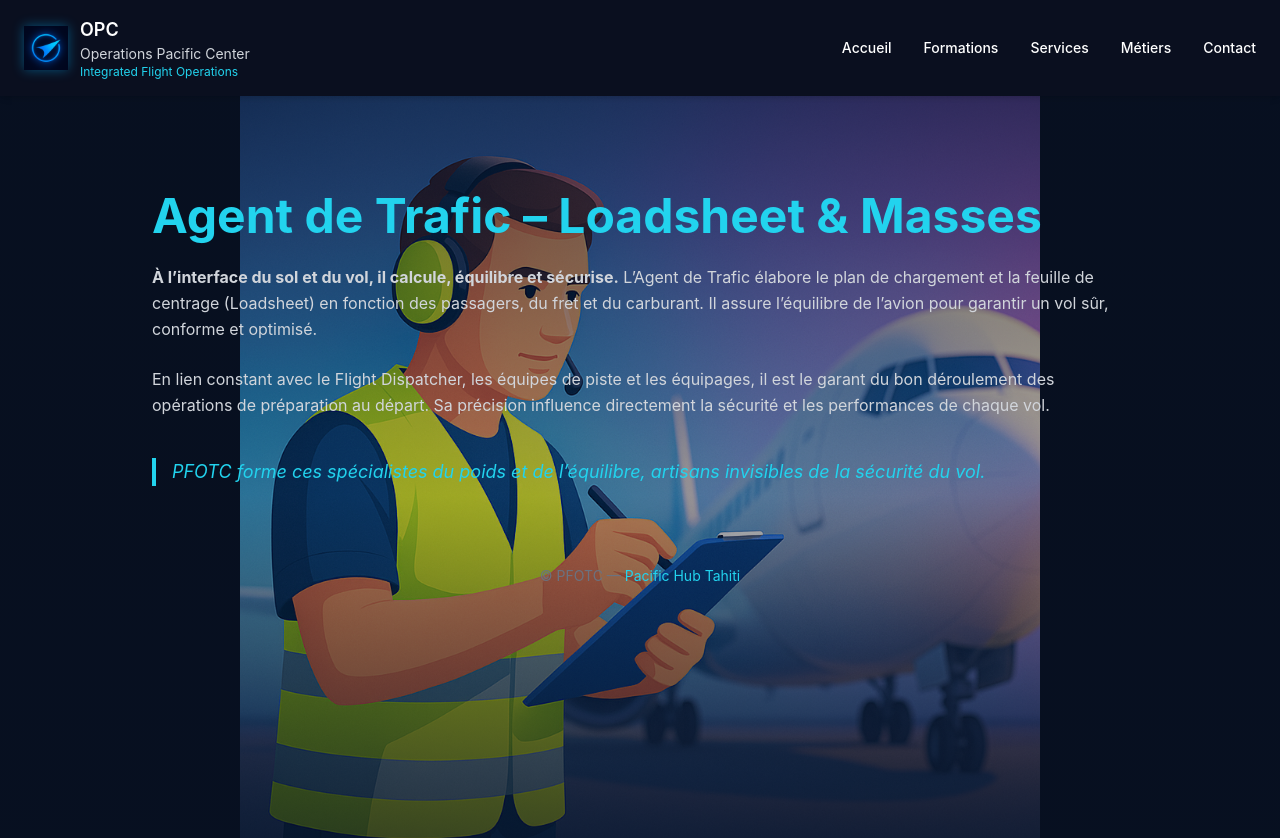
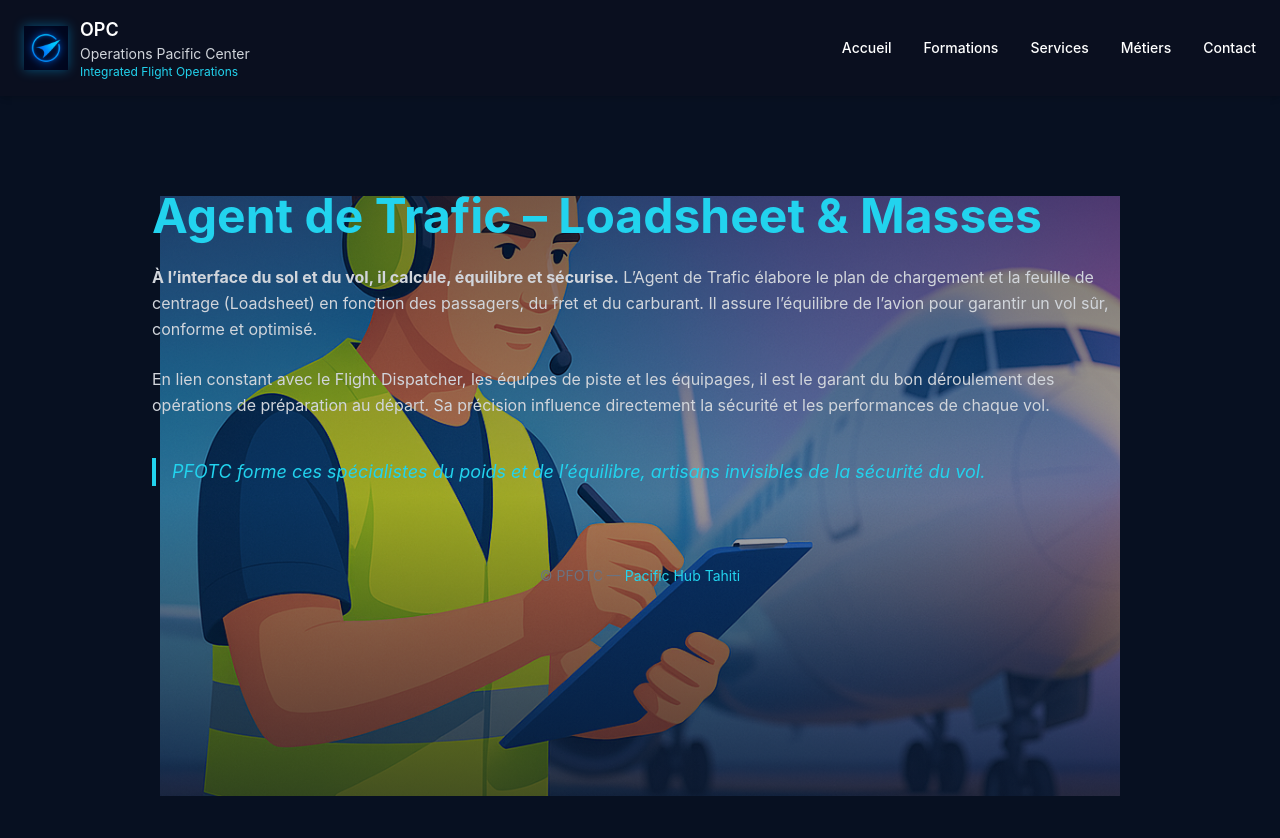
Before and after one commit to Ariitea1/opc-site-operations-pacific-center, a Next.js app: page /metiers/agent-trafic in a window 1280 px wide. Shown: the top 838 px of the page. Built offline with nearby package versions, Linux system fonts and the light colour scheme.

Commit message:
Update page.tsx

```diff
--- a/app/metiers/agent-trafic/page.tsx
+++ b/app/metiers/agent-trafic/page.tsx
@@ -5,12 +5,12 @@ export default function AgentTraficPage() {
     <main className="relative overflow-hidden bg-[#071021] text-white min-h-screen">
 
       {/* === IMAGE DE FOND === */}
-     <img
-      src="/images/lm_opc.png"
-      alt="Agent de Trafic / Loadsheet"
-      className="absolute inset-0 w-full h-full object-contain brightness-95 z-0"
-      style={{ backgroundColor: "#071021" }}
-      />
+    <img
+    src="/images/lm_opc.png"
+    alt="Agent de Trafic / Loadsheet"
+    className="absolute inset-0 w-full h-full object-cover brightness-95 z-0 scale-75"
+    style={{ transformOrigin: "center" }}
+    />
 
       {/* === DÉGRADÉ DE CONTRASTE === */}
       <div className="absolute inset-0 bg-gradient-to-b from-[#071021]/60 via-[#071021]/30 to-[#071021]/80 z-10" />
```
